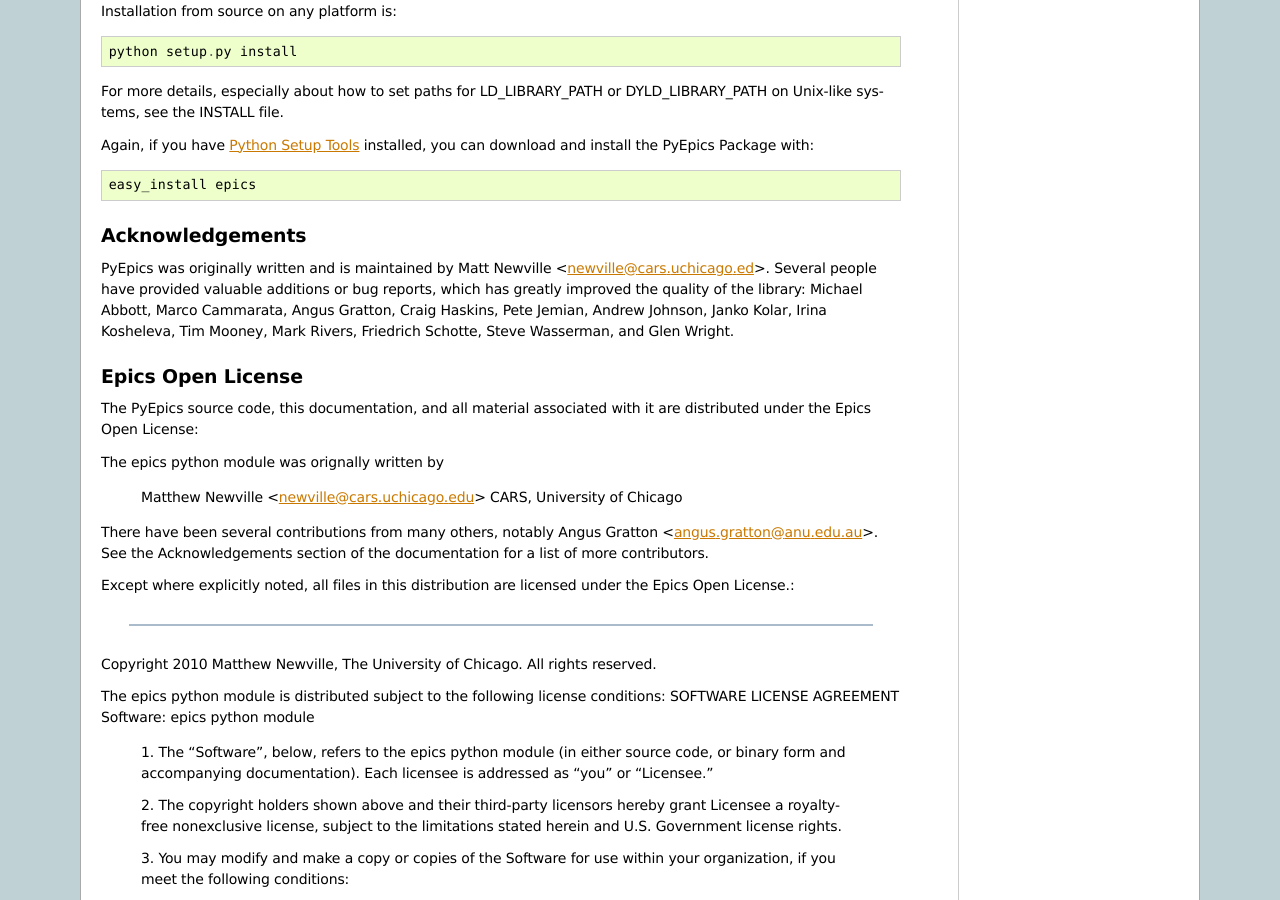
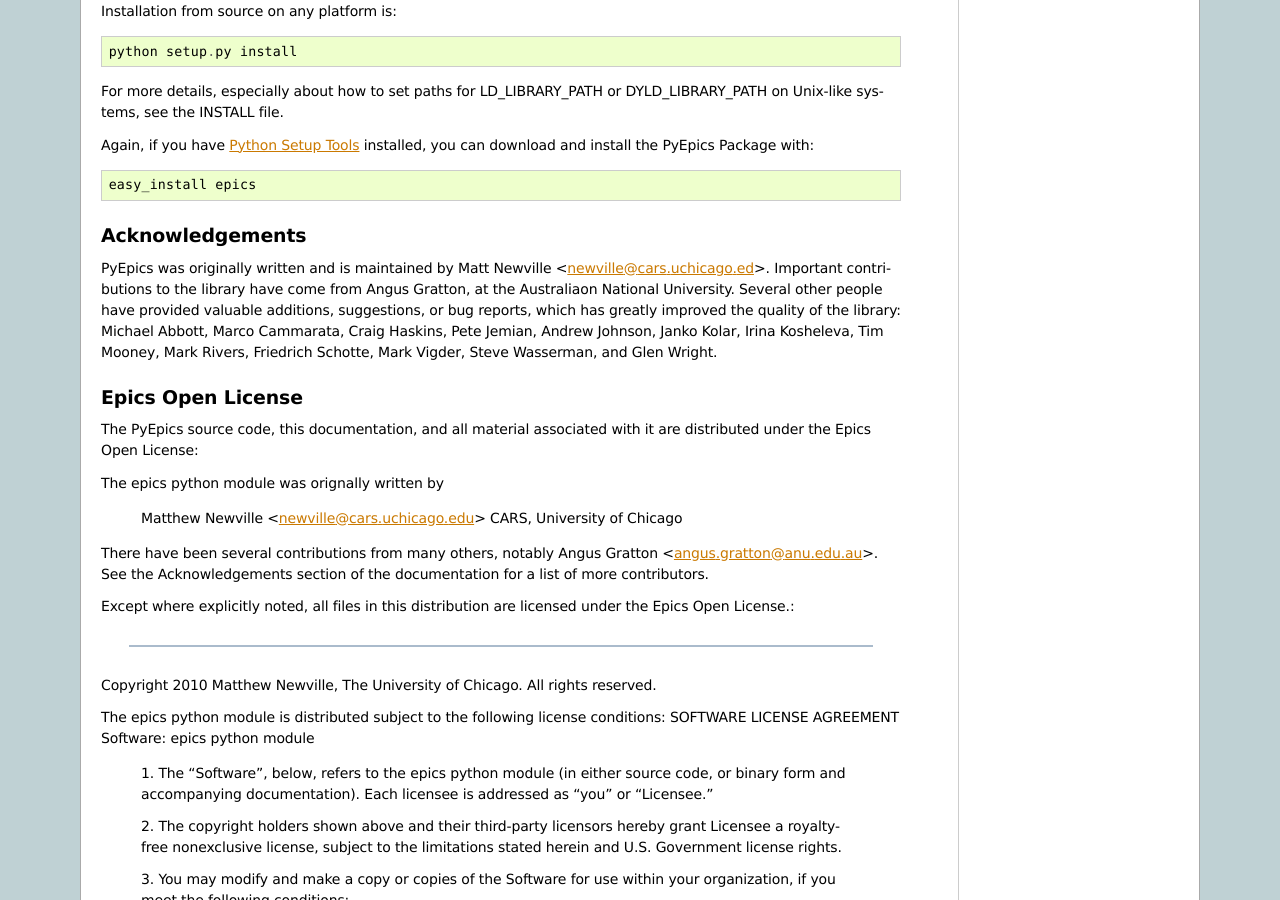
Before and after one commit to pyepics/pyepics, a Sphinx documentation site: the page built from doc/installation.rst, in a window 1280 px wide and 900 px high, scrolled down 1386 px. Built offline with Sphinx 7.4.7, drawn with Linux system fonts in a browser that asks for light colours; formulas are drawn with MathJax 3; the version number is read from the project's files by our own code.

Commit message:
installation.doc fixed

```diff
--- a/doc/installation.rst
+++ b/doc/installation.rst
@@ -131,11 +131,13 @@
 ~~~~~~~~~~~~~~~~~~~~~~
 
 PyEpics was originally written and is maintained by Matt Newville
-<newville@cars.uchicago.ed>.  Several people have provided valuable
-additions or bug reports, which has greatly improved the quality of the
-library: Michael Abbott, Marco Cammarata, Angus Gratton, Craig Haskins,
-Pete Jemian, Andrew Johnson, Janko Kolar, Irina Kosheleva, Tim Mooney, Mark
-Rivers, Friedrich Schotte, Steve Wasserman, and Glen Wright.
+<newville@cars.uchicago.ed>.  Important contributions to the library have
+come from Angus Gratton, at the Australiaon National University.  Several
+other people have provided valuable additions, suggestions, or bug reports,
+which has greatly improved the quality of the library: Michael Abbott,
+Marco Cammarata, Craig Haskins, Pete Jemian, Andrew Johnson, Janko Kolar,
+Irina Kosheleva, Tim Mooney, Mark Rivers, Friedrich Schotte, Mark Vigder,
+Steve Wasserman, and Glen Wright.
 
 
 Epics Open License
```
